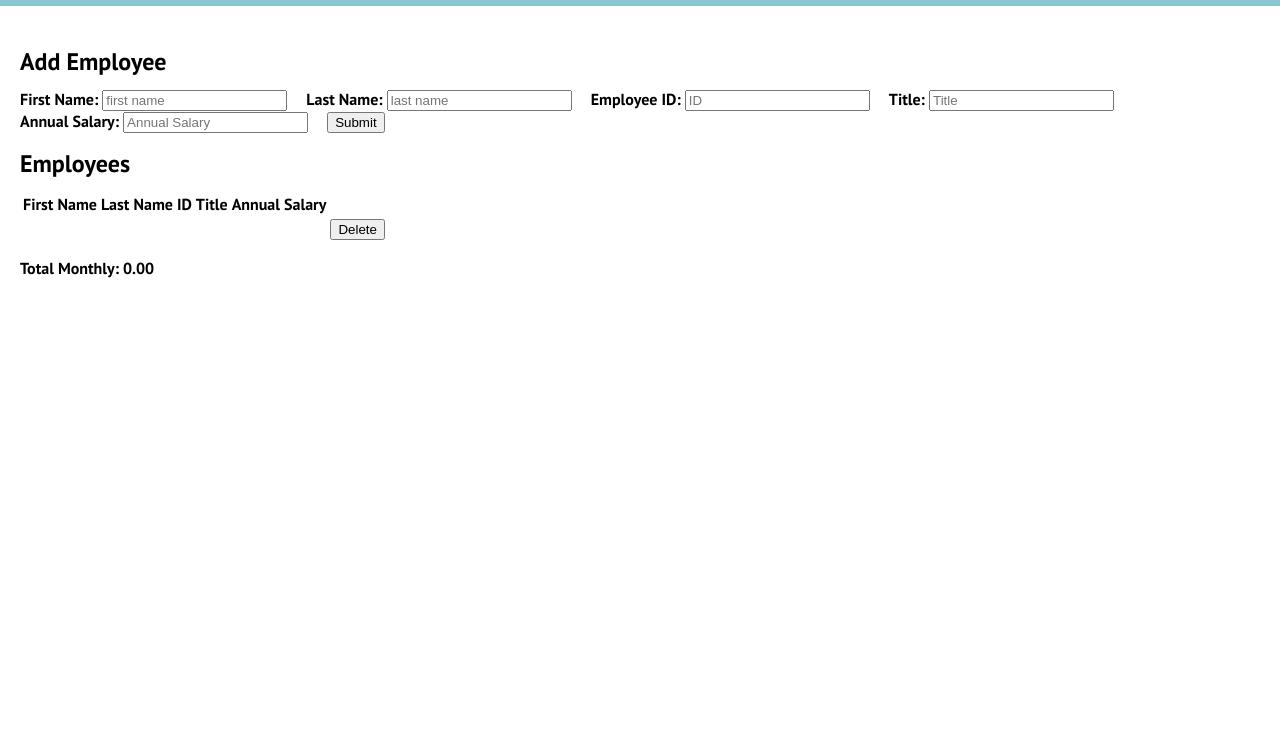
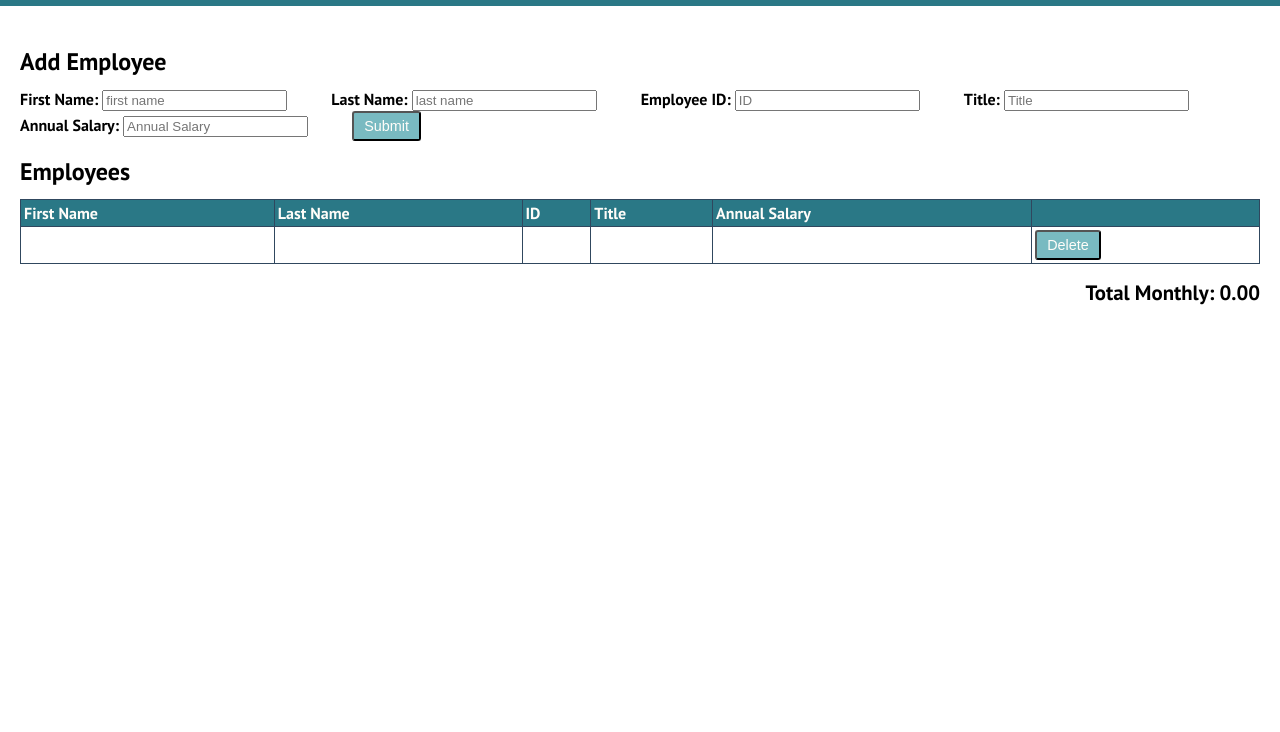
Before and after one commit to astrangethao/jquery-salary-calculator, a plain HTML site: page index.html in a window 1280 px wide. Shown: the part 68-800 px from the top of the page. Drawn offline with Linux system fonts and the light colour scheme.

Commit message:
additional styles

```diff
--- a/Scripts/client.js
+++ b/Scripts/client.js
@@ -59,14 +59,14 @@ function render() {
     <td>${individualEmployee.employeeLastName}</td>
     <td>${individualEmployee.employeeID}</td>
     <td>${individualEmployee.employeeTitle}</td>
-    <td>${individualEmployee.employeeAnnualSalary}</td>
-    <td><button class="js-btn-delete data-index="${i}">Delete</button></td>
+    <td>$${individualEmployee.employeeAnnualSalary}</td>
+    <td><button class="btn js-btn-delete data-index="${i}">Delete</button></td>
     </tr>
     `);
   }
-  $(".js-total-monthly").text(totalMonthly);
+  $(".js-total-monthly").text(`$${totalMonthly}`);
 
   if (totalMonthly > 20000) {
     $(".js-total-monthly").css("background", "#fe346e");
-  } else $(".js-total-monthly").css("background", "white");
+  } else $(".js-total-monthly").css("background", "#fffdf9");
 }
--- a/index.html
+++ b/index.html
@@ -70,7 +70,7 @@
           />
         </div>
         <div class="inline">
-          <button class="js-click-submit" type="submit">Submit</button>
+          <button class="btn js-click-submit" type="submit">Submit</button>
         </div>
       </form>
       <h2>Employees</h2>
@@ -92,11 +92,13 @@
             <td></td>
             <td></td>
             <td></td>
-            <td><button class="js-btn-delete">Delete</button></td>
+            <td><button class="btn js-btn-delete">Delete</button></td>
           </tr>
         </tbody>
       </table>
-      <div>Total Monthly: <span class="js-total-monthly">0.00</span></div>
+      <div class="vr boldness">
+        Total Monthly: <span class="js-total-monthly">0.00</span>
+      </div>
     </div>
   </body>
 </html>
--- a/style.css
+++ b/style.css
@@ -7,7 +7,7 @@ body {
 }
 
 header {
-  background: #8ac6d1;
+  background: #2a7886;
   color: #fffdf9;
   padding: 10px;
   text-align: center;
@@ -23,15 +23,47 @@ h6 {
   margin: 0 0 12px 0;
 }
 
+table {
+  width: 100%;
+  border-collapse: collapse;
+}
+
+td,
+th {
+  border: 1px solid #30475e;
+  padding: 3px;
+}
+
+th {
+  background: #2a7886;
+  color: #fffdf9;
+  text-align: left;
+}
+
 .container {
   padding: 20px;
 }
 
 .inline {
   display: inline-block;
-  margin-right: 15px;
+  margin-right: 40px;
 }
 
 .vr {
   margin-bottom: 15px;
 }
+
+.btn {
+  background: #79bac1;
+  color: #fffdf9;
+  padding: 5px 10px;
+  font-size: 0.9rem;
+  border-radius: 3px;
+  cursor: pointer;
+}
+
+.boldness {
+  font-size: 1.3rem;
+  font-weight: bold;
+  text-align: right;
+}
```
